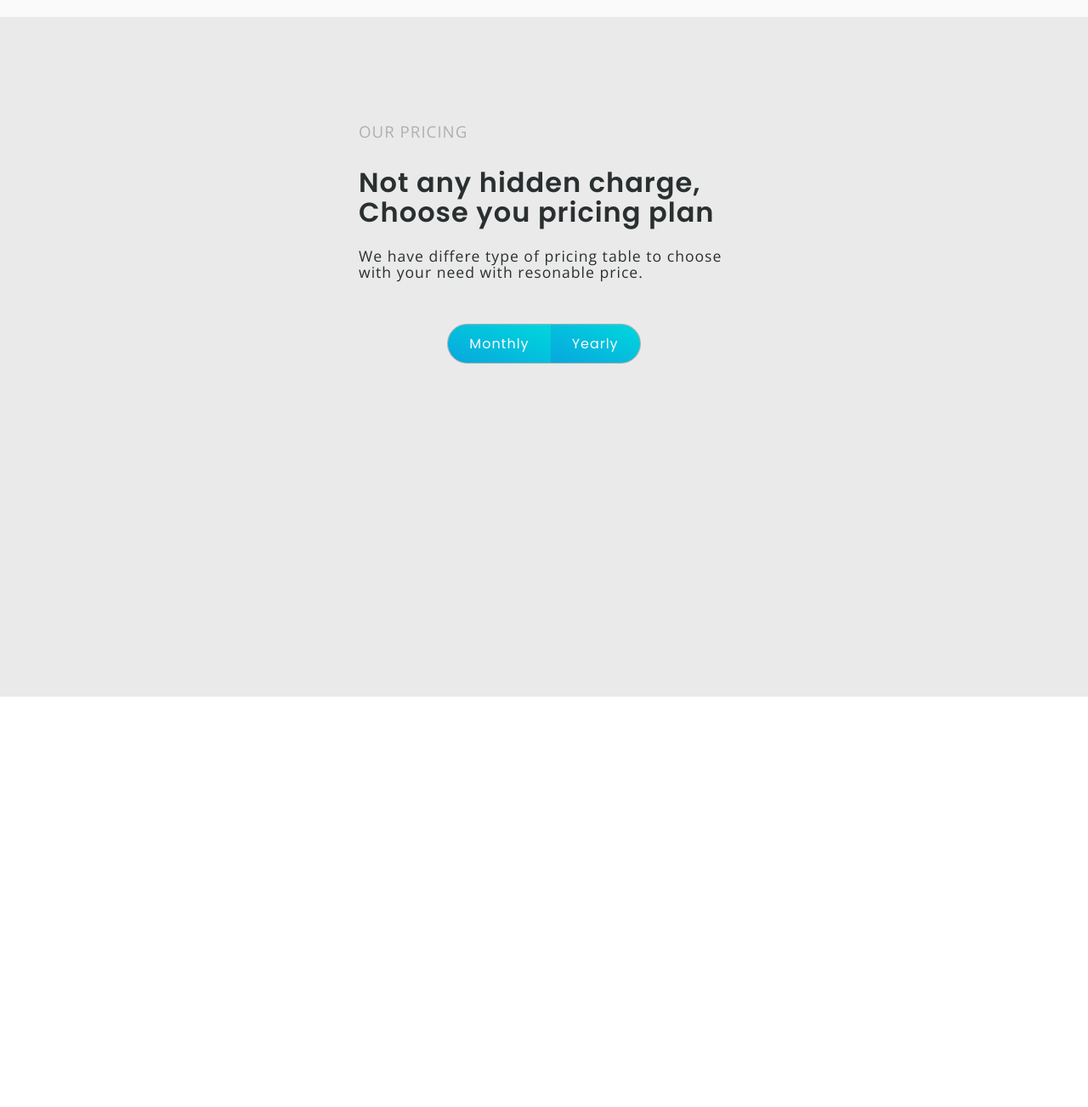
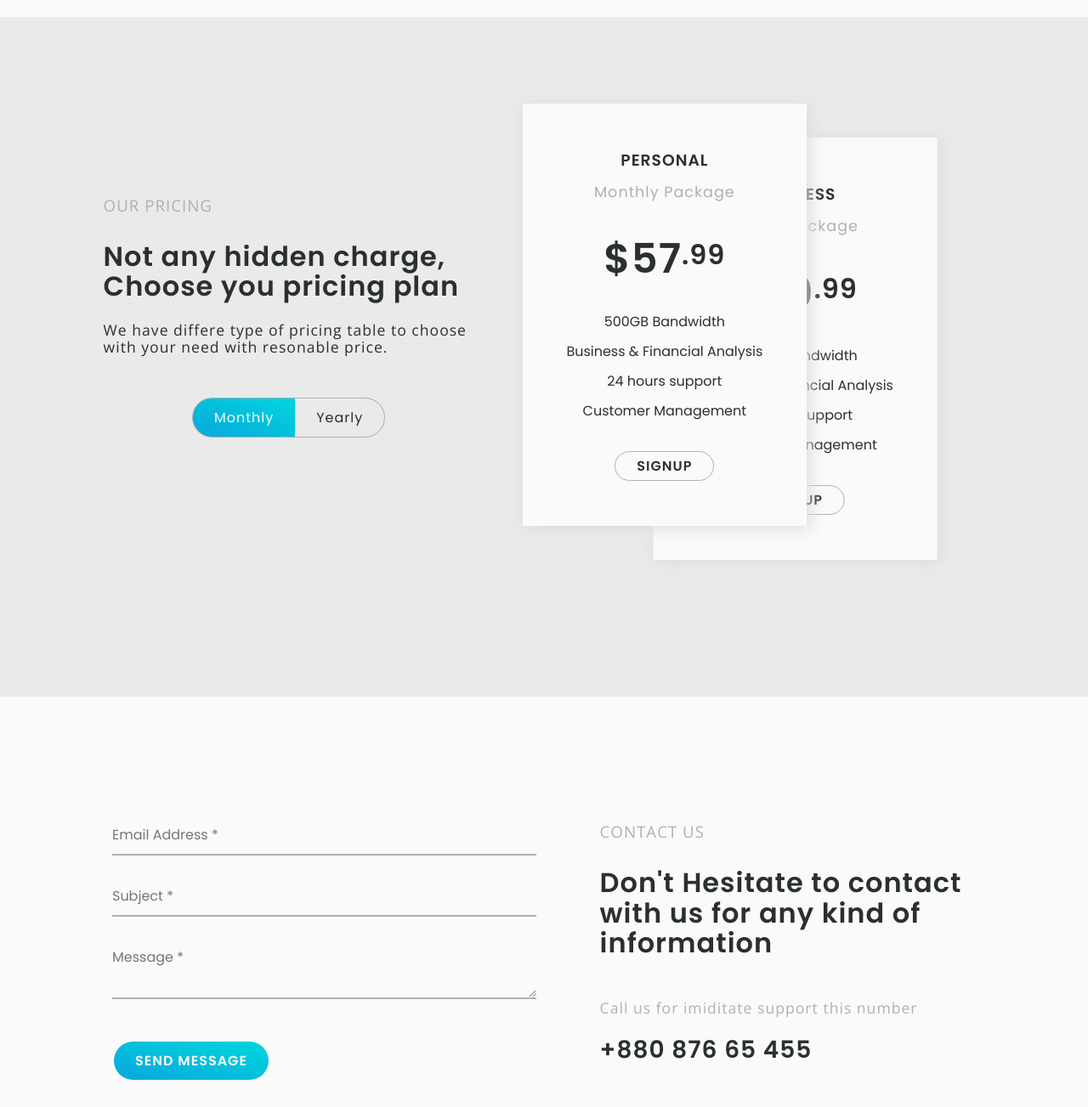
Before and after one commit to ThinThinzarHtet/Cleaner-App-Marketing, a plain HTML site: page index.html in a window 1280 px wide. Shown: the part 3180-4483 px from the top of the page at 85% size. Before the commit the page ends 4000 px from the top, so only its background shows below. Drawn offline with nearby package versions, Linux system fonts and the light colour scheme.

Commit message:
price and contact section

```diff
--- a/index.html
+++ b/index.html
@@ -144,12 +144,49 @@
                 <h1>Not any hidden charge, Choose you pricing plan</h1>
                 <p class="black">We have differe type of pricing table to choose with your need with resonable price.</p>
                 <div class="ym-wrap">
-                    <a href="#" id="btn-monthly" class="btn selected">Monthly</a>
-                    <a href="#" id="btn-yearly" class="btn selected">Yearly</a>
+                    <a href="#" id="btn-monthly" class="btn selected" onclick="swapPriceCard(event)">Monthly</a>
+                    <a href="#" id="btn-yearly" class="btn" onclick="swapPriceCard(event)">Yearly</a>
+                </div>
+            </div>
+            <div class="price-wrap">
+                <div id="card-monthly" class="price-card monthly">
+                    <h3 class="darkgray">Personal</h3>
+                    <h3 class="whatwedo">Monthly Package</h3>
+                    <h1 class="price darkgray">$57<span>.99</span></h1>
+                    <p>500GB Bandwidth</p>
+                    <p>Business & Financial Analysis</p>
+                    <p>24 hours support</p>
+                    <p>Customer Management</p>
+                    <a href="#" class="btn learn-more"><span></span>Signup</a>
+                </div>
+                <div id="card-yearly" class="price-card yearly">
+                    <h3 class="darkgray">Business</h3>
+                    <h3 class="whatwedo">Yearly Package</h3>
+                    <h1 class="price darkgray">$89<span>.99</span> </h1>
+                    <p>1200GB Bandwidth</p>
+                    <p>Business & Financial Analysis</p>
+                    <p>24 hours support</p>
+                    <p>Customer Management</p>
+                    <a href="#" class="btn learn-more"><span></span>Signup</a>
                 </div>
             </div>
         </div>
     </section>
-
+    <section class="contact">
+        <div class="wrapper">
+            <form class="contact-wrap" autocomplete="off">
+                <input type="text" name="email" placeholder="Email Address *" />
+                <input type="text" name="subject" placeholder="Subject *" />
+                <textarea name="message" placeholder="Message *"></textarea>
+                <input type="submit" class="btn learn-more reverse-gradient" value="Send Message">
+            </form>
+            <div class="boostup-wrap">
+                <h3 class="whatwedo" style="text-align: left; margin-top: 10px; margin-bottom: 30px;">contact us</h3>
+                <h1 style="margin-bottom: 50px;">Don't Hesitate to contact with us for any kind of information</h1>
+                <p>Call us for imiditate support this number</p>
+                <h1 class="phone green-hover">+880 876 65 455</h1>
+            </div>
+        </div>
+    </section>
 </body>
 </html>
--- a/style.css
+++ b/style.css
@@ -18,6 +18,10 @@
 
 .black {
     color: var(--black);
+}
+
+.darkgray {
+    color: var(--darkgray);
 }
 
 * {
@@ -277,7 +281,7 @@ section .grid .card {
 }
 
 .learn-more > span {
-    /* background: linear-gradient(to top right, rgb(8, 167, 221), rgb(0, 215, 221)); */
+    background: linear-gradient(to top right, rgb(8, 167, 221), rgb(0, 215, 221));
     position: absolute;
     top: 0;
     right: 0;
@@ -461,3 +465,144 @@ section.boostup .wrapper .boostup-wrap p {
 .ym-wrap > a.btn.selected {
     color: var(--white);
 }
+
+.ym-wrap > a.btn:last-child .selected {
+    background-image: var(--white);
+}
+
+.price-wrap {
+    align-self: stretch;
+    position: relative;
+    flex-grow: 1;
+    padding: 1vw 2vw;
+    min-height: 550px;
+}
+.price-card {
+    position: absolute;
+    min-width: 300px;
+    min-height: 450px;
+    box-shadow: #ddd 2px 2px 18px 2px;
+    background-color: var(--white);
+    padding: 4vw;
+    display: flex;
+    flex-direction: column;
+    justify-content: center;
+    align-items: center;
+    transition: all 200ms 0ms linear;
+}
+.price-card.monthly {
+    z-index: 2;
+}
+
+.price-card.yearly {
+    z-index: 1;
+    transform: translate(12vw, 40px);
+}
+.price-card > * {
+    font-family: "Poppins";
+}
+
+.price-card > h3:first-child {
+    text-transform: uppercase;
+    letter-spacing: 1px;
+}
+
+.price-card > .whatwedo {
+    text-transform: capitalize;
+    font-size: 1.1rem;
+    margin: 10px 0 30px 0;
+}
+
+.price-card > p {
+    margin: 5px 0;
+}
+
+.price-card > h1.price {
+    font-size: 48px;
+    margin-bottom: 20px;
+}
+
+.price-card > h1.price > span {
+    font-family: Poppins;
+    font-weight: 600 !important;
+    font-size: 32px;
+    vertical-align: 20%;
+}
+
+.price-card > a.btn.learn-more {
+    margin-top: 30px;
+    text-transform: uppercase;
+    font-weight: 600;
+    font-size: 1rem;
+}
+
+/* contact section */
+.contact-wrap {
+    display: flex;
+    flex-direction: column;
+    justify-content: stretch;
+    padding: 2vw;
+    flex-basis: 50%;
+}
+
+.phone {
+    display: inline-block;
+    letter-spacing: normal;
+    font-size: 28px;
+}
+
+.green-hover {
+    cursor: pointer;
+    transition: all 300ms ease-out;
+}
+
+.green-hover:hover {
+    color: var(--green);
+}
+
+input, textarea {
+    border: none;
+    background-color: #fafafa;
+    outline: none;
+    font-family: "Poppins";
+    padding: 10px 0;
+    font-size: 1rem;
+}
+
+input:focus, textarea:focus, button:focus {
+    outline: none;
+}
+
+input:focus::placeholder, textarea:focus::placeholder {
+    color: transparent;
+}
+
+.contact-wrap > * {
+    margin-top: 25px;
+    border-bottom: 2px solid var(--gray);
+    transition: all 300ms ease-out;
+}
+
+.contact-wrap > *:focus {
+    border-color: var(--green);
+}
+
+
+.contact-wrap input[type="submit"] {
+    border: none;
+    text-transform: uppercase;
+    color: var(--white);
+    align-self: flex-start;
+    font-family: "Poppins";
+    font-weight: 600;
+    padding-top: 10px;
+    padding-bottom: 10px;
+    margin-top: 50px;
+    transition: all 300ms ease-out;
+
+}
+
+.contact-wrap input[type="submit"]:hover {
+    background-image: linear-gradient( to top right, rgb(8, 167, 221), rgb(77, 79, 194) );
+    color: var(--darkgray);
+}
```
